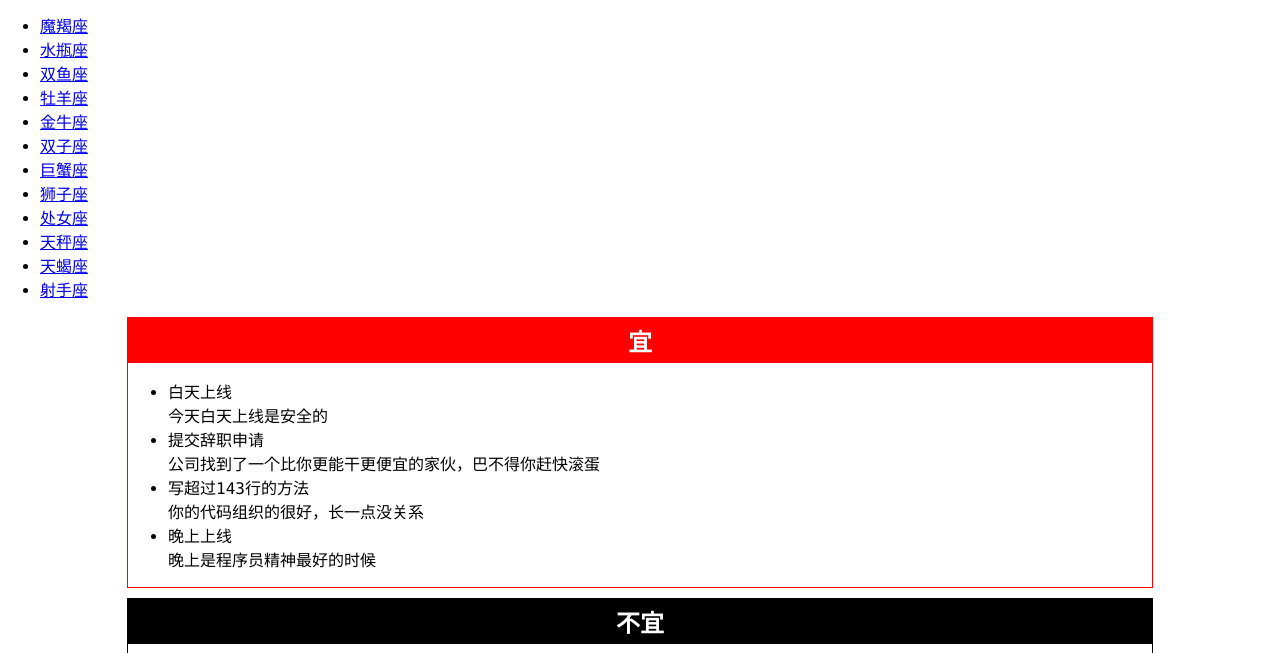
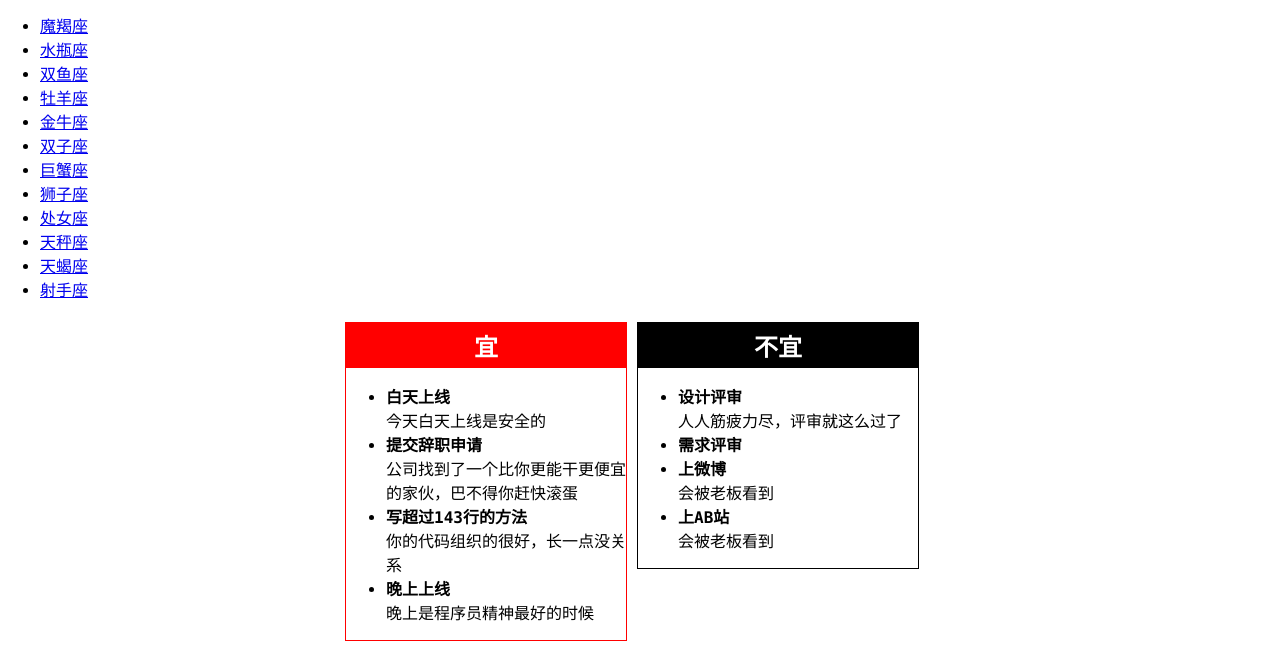
Before and after one commit to winneras/coderAstroCal, a plain HTML site: page assets/www/index.html in a window 1280 px wide. Shown: the part 81-734 px from the top of the page. Drawn offline with Linux system fonts and the light colour scheme.

Commit message:
增加了横版css，添加基于星座的运势的卦辞（伪代码）

```diff
--- a/assets/www/css/index.css
+++ b/assets/www/css/index.css
@@ -52,7 +52,18 @@ body {
 
 /* Landscape layout (with min-width) */
 @media screen and (min-aspect-ratio: 1/1) and (min-width:600px) {
+    .float {
+        float: left;
 
+    }
+    #lucky .good, #lucky .bad{
+        width: 280px;
+        margin: 5px;
+    }
+    #lucky {
+        width: 600px;
+        margin: 0 auto;
+    }
 }
 
 body * {
@@ -108,3 +119,6 @@ h2{
 .bad h2{
     background: #000;
 }
+li .name{
+    font-weight: bolder;
+}
--- a/assets/www/index.html
+++ b/assets/www/index.html
@@ -34,8 +34,8 @@
                     程序员星座运势<sup>beta</sup>
                 </h1>
 
-                <div class="date float"></div>
-                <div class="astro float"></div>
+                <div class="date"></div>
+                <div class="astro"></div>
             </div>
             <div id="astros"></div>
             <div id="lucky" class="clear">
--- a/assets/www/js/index.js
+++ b/assets/www/js/index.js
@@ -331,10 +331,10 @@ function pickAstroIndex(astro){ //astro is a number refer to the output of getAs
     result[0] = randomAstro(iday,astro,11) % 10;
     result[1] = randomAstro(iday,astro,4) % 10;
     if(result[0] > 5){
-        result[0] = 5;
+        result[2] = 5;
     }
     if(result[1] > 5){
-        result[1] =5 ;
+        result[3] =5 ;
     }
     return result;
 }
@@ -430,7 +430,7 @@ $(function(){
     }else{
         myAstro = window.localStorage.getItem("userAstro");
         var astroIndex = pickAstroIndex(myAstro);
-        $('.astro').html(astros[myAstro] + '今日脑力指数：' + astroIndex[0] + '/5 今日体力指数：' + astroIndex[1] + '/5');
+        $('.astro').html(astros[myAstro] + '今日脑力指数：' + astroIndex[0] + '/5 今日幸运指数：' + astroIndex[1] + '/5');
     }
 
 
@@ -438,3 +438,161 @@ $(function(){
     $('.drink_value').html(drinks[random(iday, 5) % drinks.length]);
     pickTodaysLuck();
 });
+
+/*
+ *a为astroIndex[2]脑力指数实际值，b为astroIndex[3]幸运指数实际值
+ *--------a+b>=10----------
+ *case a + b >=18 & |a - b| <=1 牛逼的人生不需要解释，今天你所向无敌。唯一要注意的是对待与你一样强势的同事，选择与他们合作会开创你一生的霸业。
+ *case 18>a+b>=12 & a>5 & b>5 今天你的状态极佳，任何技术问题都不在话下，但是请留意身边的小人，虽然今天的你不会被抓到任何把柄，但是太招摇会引来妒忌。
+ *case 12>a+b>=10 & a>4 & b>4 对你来说今天会是精彩的一天！工作对你来说是轻松加愉快，是时候考虑一下关心一下你的TA了,今天表白或者求婚都会有好运哦！
+ *case other 使用index[0]和[1]查询good 和 bad
+ *--------end a+b>=10------
+ *
+ *-----------2<a+b<10-----------
+ *使用index查询good 和 bad
+ *数值大于5取2个good，3~4取1个坏1个好，0~2取2坏
+ *所有的再随机取0或1个，good or bad
+ *-------end 2<a+b<10-----------
+ *
+ *----------a+b<=2------------
+ *case a+b=0 嗯！如果你信我的话今天最好不要出门，当然我说的也不一定准...
+ *case a+b=1 你今天不在工作状态，可以的话少写代码吧！
+ *case a+b=2 今天不要勉强自己，累了就赶快去休息。
+ **/
+
+var brain = [
+{
+    name:"写单元测试",
+    good:"写单元测试将减少出错",
+    bad:"写单元测试会降低你的开发效率"
+},
+
+{
+    name:"白天上线",
+    good:"今天白天上线是安全的",
+    bad:"可能导致灾难性后果"
+},
+
+{
+    name:"重构",
+    good:"代码质量得到提高",
+    bad:"你很有可能会陷入泥潭"
+},
+
+{
+    name:"晚上加班",
+    good:"晚上是程序员精神最好的时候",
+    bad:""
+},
+
+{
+    name:"写超过%l行的方法",
+    good:"你的代码组织的很好，长一点没关系",
+    bad:"你的代码将混乱不堪，你自己都看不懂"
+},
+
+{
+    name:"提交代码",
+    good:"遇到冲突的几率是最低的",
+    bad:"你遇到的一大堆冲突会让你觉得自己是不是时间穿越了"
+},
+
+{
+    name:"晚上上线",
+    good:"晚上是程序员精神最好的时候",
+    bad:"你白天已经筋疲力尽了"
+},
+
+{
+    name:"修复BUG",
+    good:"你今天对BUG的嗅觉大大提高",
+    bad:"新产生的BUG将比修复的更多"
+}];
+
+
+var luck = [
+
+{
+    name:"跳槽",
+    good:"该放手时就放手",
+    bad:"鉴于当前的经济形势，你的下一份工作未必比现在强"
+},
+
+{
+    name:"招人",
+    good:"你遇到千里马的可能性大大增加",
+    bad:"你只会招到一两个混饭吃的外行"
+},
+
+{
+    name:"面试",
+    good:"面试官今天心情很好",
+    bad:"面试官不爽，会拿你出气"
+},
+
+{
+    name:"提交辞职申请",
+    good:"公司找到了一个比你更能干更便宜的家伙，巴不得你赶快滚蛋",
+    bad:"鉴于当前的经济形势，你的下一份工作未必比现在强"
+},
+
+{
+    name:"申请加薪",
+    good:"老板今天心情很好",
+    bad:"公司正在考虑裁员"
+},
+
+{
+    name:"在妹子面前吹牛",
+    good:"改善你矮穷挫的形象",
+    bad:"会被识破"
+},
+
+{
+    name:"命名变量\"%v\"",
+    good:"",
+    bad:""
+},
+
+{
+    name:"代码复审",
+    good:"发现重要问题的几率大大增加",
+    bad:"你什么问题都发现不了，白白浪费时间"
+},
+
+{
+    name:"开会",
+    good:"写代码之余放松一下打个盹，有益健康",
+    bad:"你会被扣屎盆子背黑锅"
+},
+
+{
+    name:"打DOTA",
+    good:"你将有如神助",
+    bad:"你会被虐的很惨"
+},
+
+{
+    name:"设计评审",
+    good:"设计评审会议将变成头脑风暴",
+    bad:"人人筋疲力尽，评审就这么过了"
+},
+
+{
+    name:"需求评审",
+    good:"",
+    bad:""
+},
+
+{
+    name:"上微博",
+    good:"今天发生的事不能错过",
+    bad:"会被老板看到"
+},
+
+{
+    name:"上AB站",
+    good:"还需要理由吗？",
+    bad:"会被老板看到"
+}
+];
```
